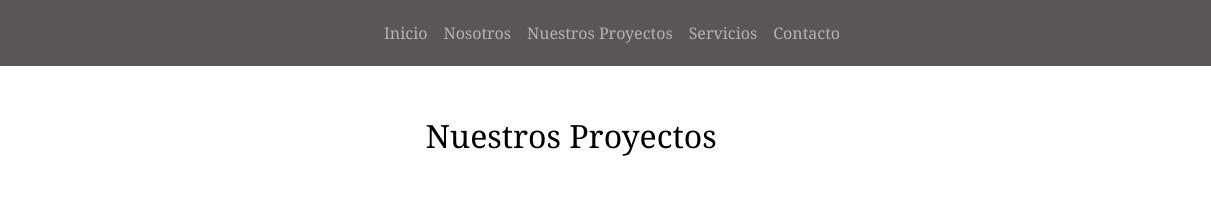
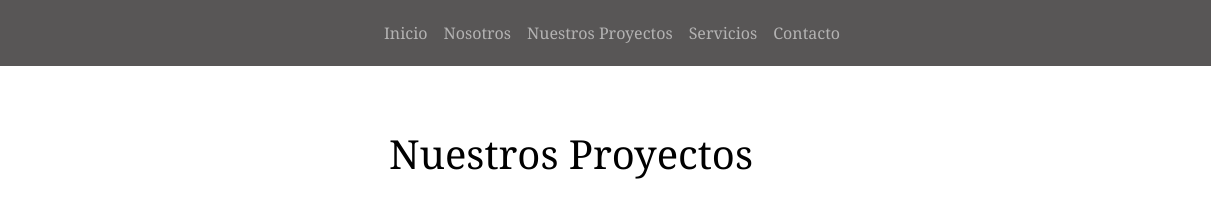
Before and after one commit to MarcosLopezmrx/webAlsina-, a website: page proyectos.html in a window 1280 px wide. Shown: the top 204 px of the page, 69-1280 px from the left. Drawn offline with nearby package versions, Linux system fonts and the light colour scheme.

Commit message:
supersticion

```diff
--- a/proyectos.html
+++ b/proyectos.html
@@ -49,7 +49,7 @@
 
   </header>
   <section>
-      <h2 class="center">Nuestros Proyectos</h2>
+      <h1 class="center">Nuestros Proyectos</h1>
       <h4 class="center borde h4proyectos">En Alsina Ingeniería & Construcciones S.A. nos sentimos afortunados de aportar nuestro grano de arena al sector de la construcción en nuestro país y orgullosos de haber ejecutado con nuestro personal más de 3000 m2 de obras de todo tipo.  La compañía desarrolla proyectos de alta complejidad desde la etapa de diseño hasta su ejecución. Brinda servicios de ingeniería, compras y construcción así como su gestión para proyectos y operaciones de gran escala y se preocupa de cuidar el medio ambiente y el bienestar de las comunidades donde trabaja.         <br>   <br>   La siguiente es una lista de algunos de los trabajos que hemos realizado.</h4>
       <ul class="listaproyectos">
         <li class="center estilos obras">°C2006/0175. Movimiento de suelo para construcción de Tk. 147 - Repsol YPF - C.I.L.P.</li>
```
